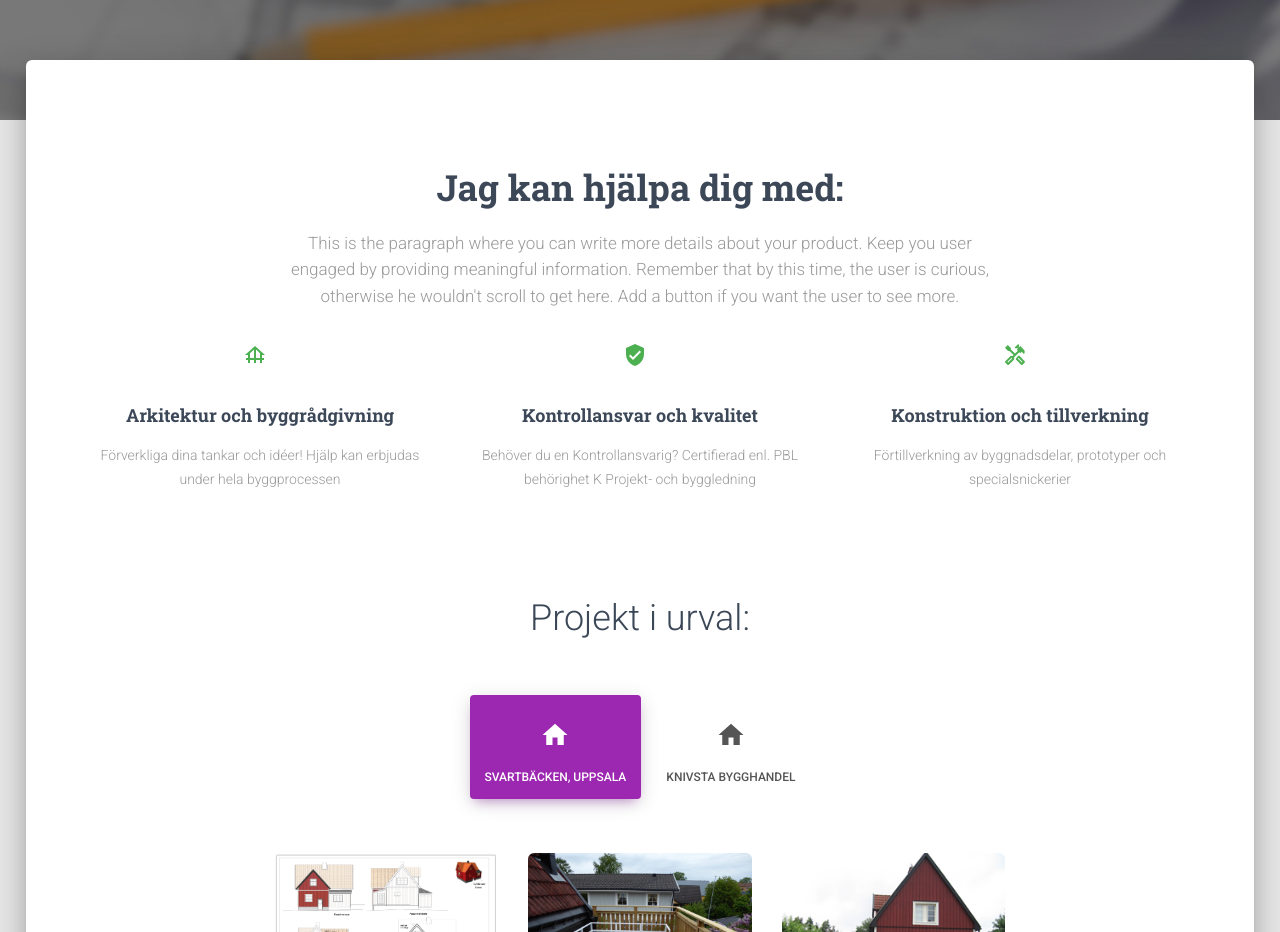
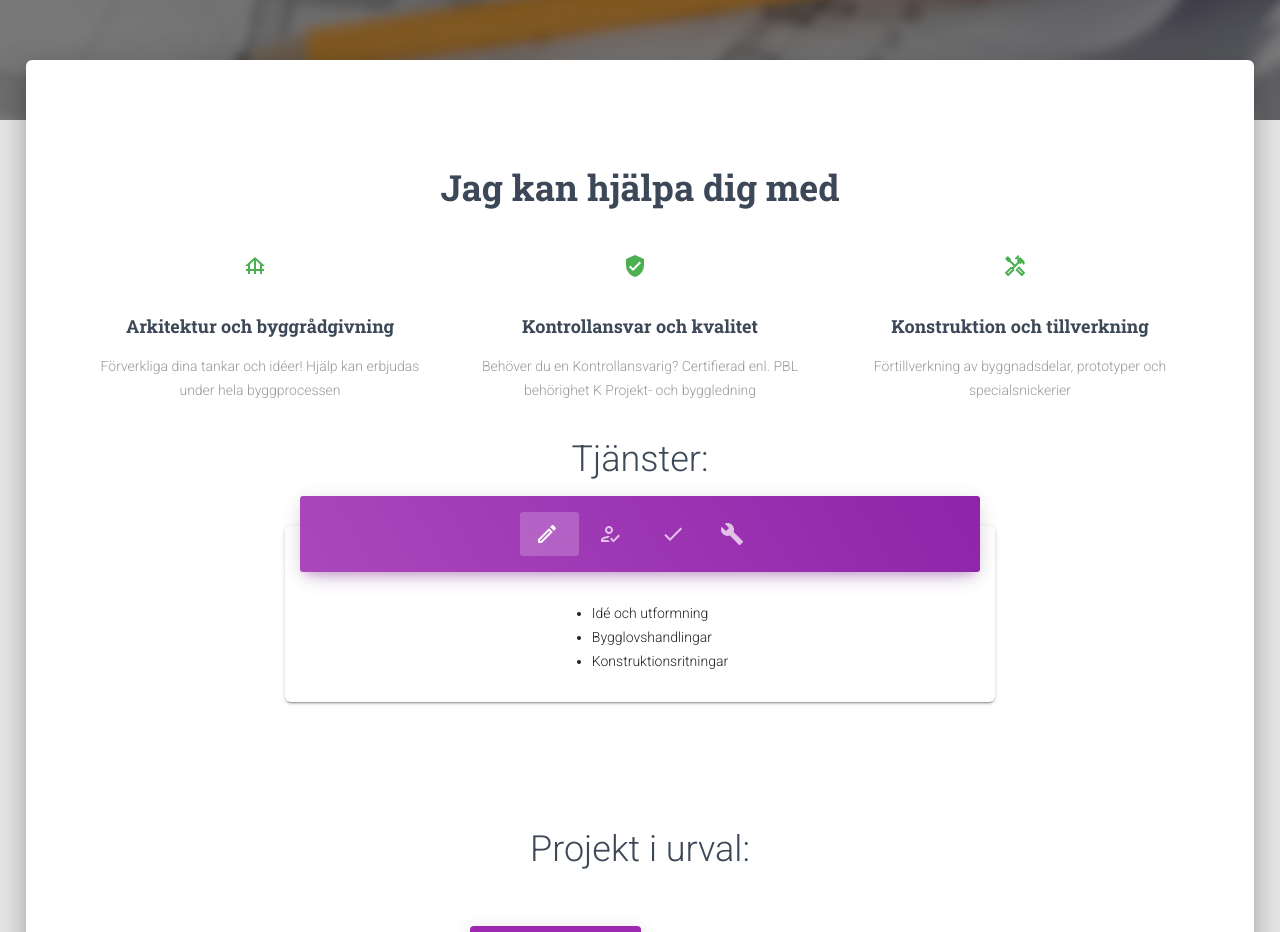
Before and after one commit to martjay93/gjproduktion, a React app: page / in a window 1280 px wide. Shown: the part 600-1532 px from the top of the page. Built offline with nearby package versions, Linux system fonts and the light colour scheme; some packages are replaced by stand-ins of ours.

Commit message:
Edited Tjänster = ServiceSection.js
Had a hard time centering icons in the tab-navigation. Fixed it in the end by editing the .scss file

```diff
--- a/src/assets/jss/material-kit-react/views/componentsSections/tabsStyle.js
+++ b/src/assets/jss/material-kit-react/views/componentsSections/tabsStyle.js
@@ -9,6 +9,9 @@ const tabsStyle = {
   textCenter: {
     textAlign: "center",
   },
+  tabsmart: {
+    justifyContent: "center",
+  },
 };
 
 export default tabsStyle;
--- a/src/assets/scss/core/_misc.scss
+++ b/src/assets/scss/core/_misc.scss
@@ -128,3 +128,6 @@ form {
   width: 3em !important;
   height: 3em !important;
 }
+.MuiTabs-flexContainer {
+  justify-content: center;
+}
--- a/src/views/LandingPage/LandingPage.js
+++ b/src/views/LandingPage/LandingPage.js
@@ -138,7 +138,7 @@ export default function LandingPage() {
                     tabIcon: Home,
                     tabContent: (
                       <GridContainer justify="center">
-                        <GridItem xs={12} sm={12} md={4}>
+                        <GridItem xs={12} sm={6} md={4}>
                           <img
                             alt="..."
                             src={knivsta1}
--- a/src/views/LandingPage/Sections/ProductSection.js
+++ b/src/views/LandingPage/Sections/ProductSection.js
@@ -13,6 +13,7 @@ import GridItem from "components/Grid/GridItem.js";
 import InfoArea from "components/InfoArea/InfoArea.js";
 
 import styles from "assets/jss/material-kit-react/views/landingPageSections/productStyle.js";
+import ServiceSection from "./ServiceSection.js";
 const useStyles = makeStyles(styles);
 
 export default function ProductSection() {
@@ -21,14 +22,7 @@ export default function ProductSection() {
     <div className={classes.section}>
       <GridContainer justify="center">
         <GridItem xs={12} sm={12} md={8}>
-          <h2 className={classes.title}>Jag kan hjälpa dig med:</h2>
-          <h5 className={classes.description}>
-            This is the paragraph where you can write more details about your
-            product. Keep you user engaged by providing meaningful information.
-            Remember that by this time, the user is curious, otherwise he wouldn
-            {"'"}t scroll to get here. Add a button if you want the user to see
-            more.
-          </h5>
+          <h2 className={classes.title}>Jag kan hjälpa dig med</h2>
         </GridItem>
       </GridContainer>
       <div>
@@ -65,6 +59,8 @@ export default function ProductSection() {
             />
           </GridItem>
         </GridContainer>
+
+        <ServiceSection />
       </div>
     </div>
   );
--- /dev/null
+++ b/src/views/LandingPage/Sections/ServiceSection.js
@@ -0,0 +1,93 @@
+import React from "react";
+// @material-ui/core components
+import { makeStyles } from "@material-ui/core/styles";
+
+// @material-ui/icons
+
+import Build from "@material-ui/icons/Build";
+import Check from "@material-ui/icons/Done";
+// import Check from "@mui/icons-material/FactCheckOutlined";
+import Draw from "@material-ui/icons/EditOutlined";
+// import Draw from "@mui/icons-material/ModeEditOutlineOutlined";
+import Membership from "@material-ui/icons/HowToRegOutlined";
+// import Membership from "@mui/icons-material/HowToRegRounded";
+// core components
+import GridContainer from "components/Grid/GridContainer.js";
+import GridItem from "components/Grid/GridItem.js";
+import CustomTabs from "components/CustomTabs/CustomTabs.js";
+
+import styles from "assets/jss/material-kit-react/views/componentsSections/tabsStyle.js";
+
+const useStyles = makeStyles(styles);
+
+export default function SectionTabs() {
+  const classes = useStyles();
+  return (
+    <div className={classes.container}>
+      <div id="nav-tabs" justify="center" style={{ color: "rgb(60, 72, 88)" }}>
+        <h2>Tjänster:</h2>
+        <GridContainer justify="center">
+          <GridItem xs={12} sm={12} md={8}>
+            <div className={classes.tabsmart}>
+              <CustomTabs
+                headerColor="primary"
+                tabs={[
+                  {
+                    tabIcon: Draw,
+                    tabContent: (
+                      <ul
+                        style={{ display: "inline-block", textAlign: "left" }}
+                      >
+                        <li>Idé och utformning</li>
+                        <li>Bygglovshandlingar</li>
+                        <li>Konstruktionsritningar</li>
+                      </ul>
+                    ),
+                  },
+                  {
+                    tabIcon: Membership,
+                    tabContent: (
+                      <ul
+                        style={{ display: "inline-block", textAlign: "left" }}
+                      >
+                        <li>
+                          Medlem i IPHA (International PassiveHouse Association)
+                        </li>
+                        <li>Medlem i Sveriges Arkitekter</li>
+                        <li>Kontrollansvarigas Riksförbund</li>
+                      </ul>
+                    ),
+                  },
+                  {
+                    tabIcon: Check,
+                    tabContent: (
+                      <ul
+                        style={{ display: "inline-block", textAlign: "left" }}
+                      >
+                        <li>Kontrollansvar</li>
+                        <li>Byggledning</li>
+                        <li>Projektledning</li>
+                      </ul>
+                    ),
+                  },
+                  {
+                    tabIcon: Build,
+                    tabContent: (
+                      <ul
+                        style={{ display: "inline-block", textAlign: "left" }}
+                      >
+                        <li>Väggblock</li>
+                        <li>Attefallshus</li>
+                        <li>Gäststugor och garage</li>
+                      </ul>
+                    ),
+                  },
+                ]}
+              />
+            </div>
+          </GridItem>
+        </GridContainer>
+      </div>
+    </div>
+  );
+}
```
